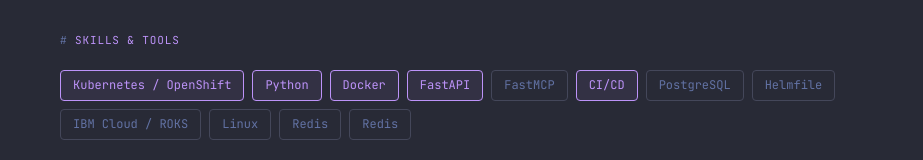
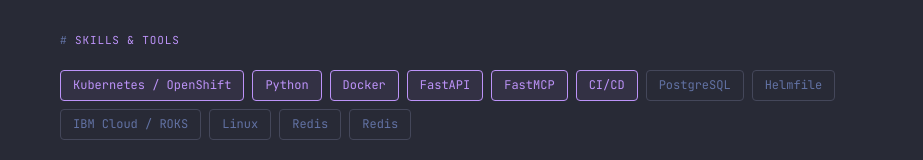
Before and after one commit to Noah-Dimitriadis/portfolio-site, a React (Vite) app: page / in a window 1280 px wide. Shown: the part 526-686 px from the top of the page, without its empty margins (178-1101 px from the left). Built offline with nearby package versions, Linux system fonts and the light colour scheme.

Commit message:
quick formatting fix

```diff
--- a/src/App.jsx
+++ b/src/App.jsx
@@ -14,7 +14,7 @@
   { label: 'Python',                 highlight: true },
   { label: 'Docker',                 highlight: true },
   { label: 'FastAPI',                highlight: true },
-  { label: 'FastMCP',                  highlight: false },
+  { label: 'FastMCP',                highlight: true },
   { label: 'CI/CD',                  highlight: true },
   { label: 'PostgreSQL',             highlight: false },
   { label: 'Helmfile',               highlight: false },
@@ -230,7 +230,7 @@
     <section className={styles.section} id="contact">
       <p className={styles.sectionLabel}>contact</p>
       <div className={styles.contactRow}>
-        <a href="mailto:you@email.com"                     className={styles.contactLink}>email ↗</a>
+        <a href="mailto:noahdimitriadis2004@gmail.com"                     className={styles.contactLink}>email ↗</a>
         <a href="https://github.com/Noah-Dimitriadis"          className={styles.contactLink} target="_blank" rel="noreferrer">GitHub ↗</a>
         <a href="https://www.linkedin.com/in/noah-dimitriadis-a953a526b/"     className={styles.contactLink} target="_blank" rel="noreferrer">LinkedIn ↗</a>
         <a href="/resume.pdf" download                     className={styles.contactLink}>resume (pdf) ↓</a>
```
